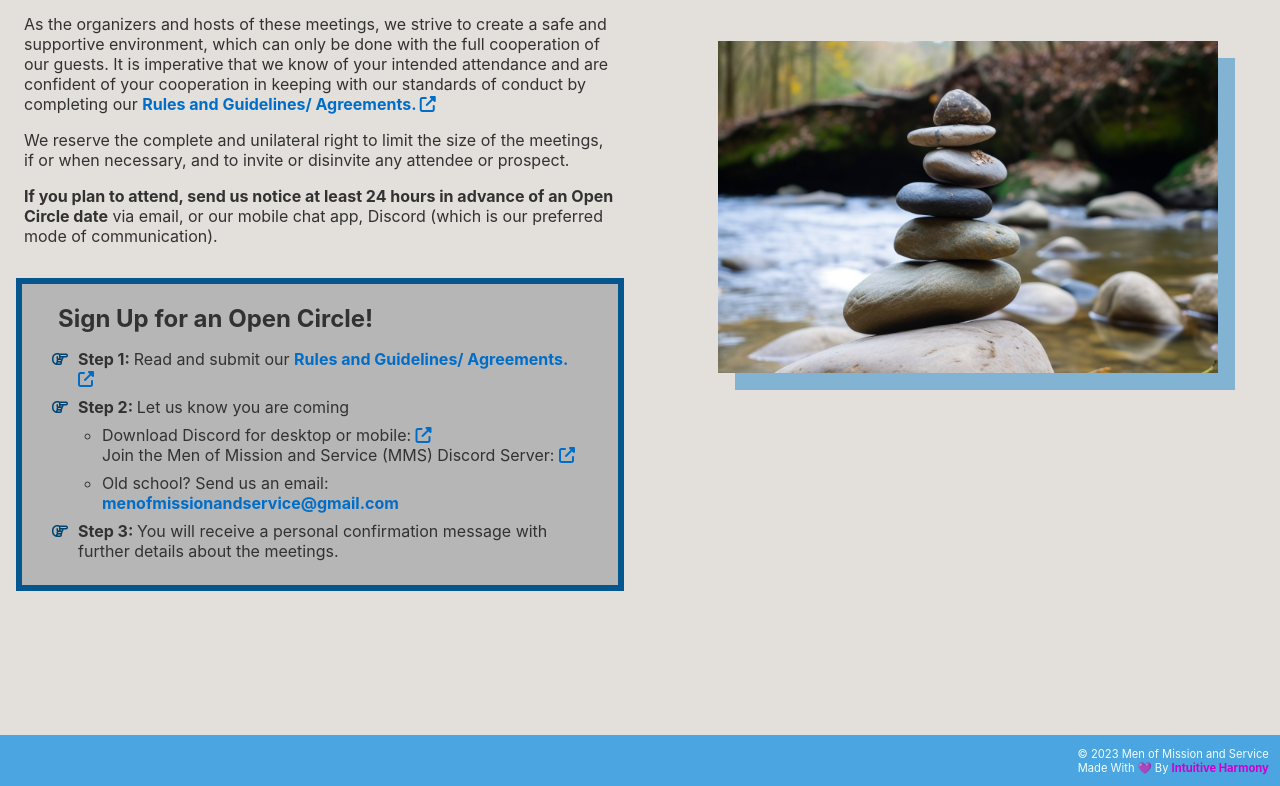
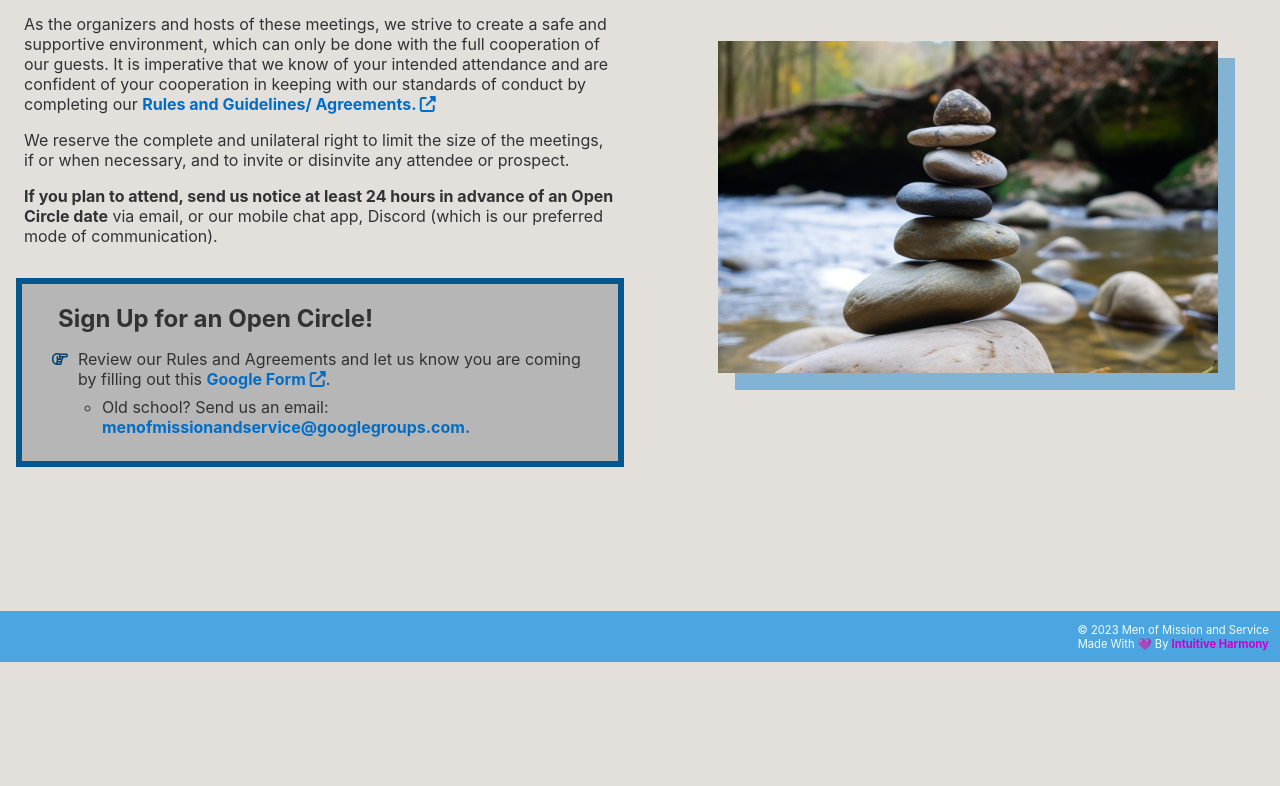
Before and after one commit to IntuitiveHarmony/igroup-site, a React (Create React App) app: page / in a window 1280 px wide. Shown: the part 1441-2227 px from the top of the page. After the commit the page ends 2103 px from the top, so only its background shows below. Built offline with nearby package versions, Linux system fonts and the light colour scheme.

Commit message:
Updating open circle steps/

```diff
--- a/src/components/OpenCalendar.js
+++ b/src/components/OpenCalendar.js
@@ -45,59 +45,32 @@ const OpenCalendar = ({ mobile }) => {
           <h2 className="content">Sign Up for an Open Circle!</h2>
           <ul className="steps handCheck">
             <li>
-              <b>Step 1: </b>Read and submit our{" "}
+              Review our Rules and Agreements and let us know you are coming by filling out this {" "}
               <a
                 className="link"
                 href="https://forms.gle/QGi48a77893jUoLi7"
                 target="_blank"
                 rel="noopener noreferrer"
               >
-                Rules and Guidelines/ Agreements.{" "}
+                Google Form{" "}
                 <i class="fa fa-up-right-from-square"></i>
-              </a>
-            </li>
-            <li>
-              <b>Step 2: </b>Let us know you are coming
+              </a>.
             </li>
             <ul className="subSteps">
-              <li>
-                Download Discord for desktop or mobile:{" "}
-                <a
-                  className="link"
-                  href="https://discord.com/download"
-                  target="_blank"
-                  rel="noopener noreferrer"
-                >
-                  <i class="fa fa-up-right-from-square"></i>
-                </a>{" "}
-                <br /> Join the Men of Mission and Service (MMS) Discord Server:{" "}
-                <a
-                  className="link"
-                  href="https://discord.gg/n98xVevJSK"
-                  target="_blank"
-                  rel="noopener noreferrer"
-                >
-                  <i class="fa fa-up-right-from-square"></i>
-                </a>
-              </li>
               <li>
                 Old school? Send us an email:{" "}
                 <a
                   className="link"
-                  href="mailto:menofmissionandservice@gmail.com"
+                  href="mailto:menofmissionandservice@googlegroups.com"
                 >
                   {mobile ? (
                     <i class="fa-regular fa-paper-plane"></i>
                   ) : (
-                    "menofmissionandservice@gmail.com"
-                  )}
+                    "menofmissionandservice@googlegroups.com"
+                  )}.
                 </a>
               </li>
             </ul>
-            <li>
-              <b>Step 3: </b>You will receive a personal confirmation message
-              with further details about the meetings.
-            </li>
           </ul>
         </div>
       </div>
```
